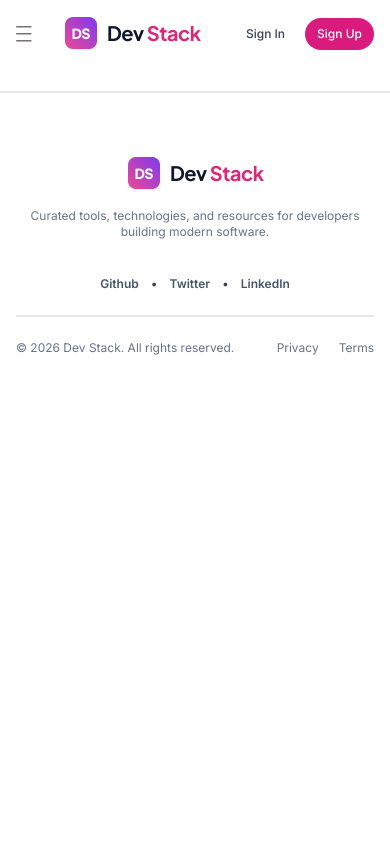
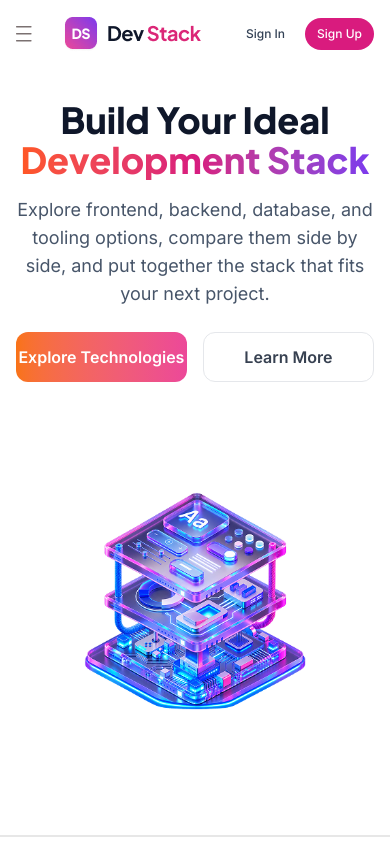
Before and after one commit to encodeshohan/DevStack, a React (Vite) app: page / in a window 390 px wide. Shown: the top 844 px of the page. Built offline with nearby package versions, Linux system fonts and the light colour scheme.

Commit message:
Banner Section Implemented for both Desktp & Mobile Version

```diff
--- a/src/App.tsx
+++ b/src/App.tsx
@@ -1,13 +1,15 @@
 import './App.css'
 import Navbar from './components/Navbar'
 import Footer from './components/Footer'
+import Banner from './components/Banner'
 
 function App() {
 
   return (
     <>
-      <Navbar/>
-      <Footer/>
+      <Navbar />
+      <Banner />
+      <Footer />
 
     </>
   )
--- /dev/null
+++ b/src/components/Banner.tsx
@@ -0,0 +1,47 @@
+import Bimage from "../assets/banner-stack.png";
+
+const Banner = () => {
+    return (
+        <>
+            <div className="container mx-auto px-4 py-8">
+
+                <div className="grid grid-cols-1 md:grid-cols-2 gap-10 items-center">
+
+                    <div className="text-center md:text-left">
+                        <h1 className="secondary-font text-[#0F172A] text-4xl font-extrabold">
+                            Build Your Ideal
+                        </h1>
+
+                        <h1 className="secondary-font text-4xl font-extrabold inline-block bg-linear-to-r from-[#FF5722] via-[#D81B7E] to-[#7C3AED] bg-clip-text text-transparent">
+                            Development Stack
+                        </h1>
+
+                        <p className="primary-font text-[#475569] text-lg max-w-xl mt-4">
+                            Explore frontend, backend, database, and tooling options, compare them side by side, and put together the stack that fits your next project.
+                        </p>
+
+                        <div className="flex justify-center md:justify-start gap-4 mt-6">
+
+                            <button className="primary-font w-52 py-3 font-semibold text-white text-base rounded-xl bg-linear-to-r from-[#F97316] to-[#EC4899]">
+                                Explore Technologies
+                            </button>
+
+                            <button className="primary-font w-52 py-3 font-semibold text-[#374151] text-base rounded-xl bg-white border border-[#E5E7EB]">
+                                Learn More
+                            </button>
+
+                        </div>
+                    </div>
+
+                    <div className="flex justify-center">
+                        <img src={Bimage} alt="Banner Image" />
+                    </div>
+
+                </div>
+
+            </div>
+        </>
+    );
+};
+
+export default Banner;
```
